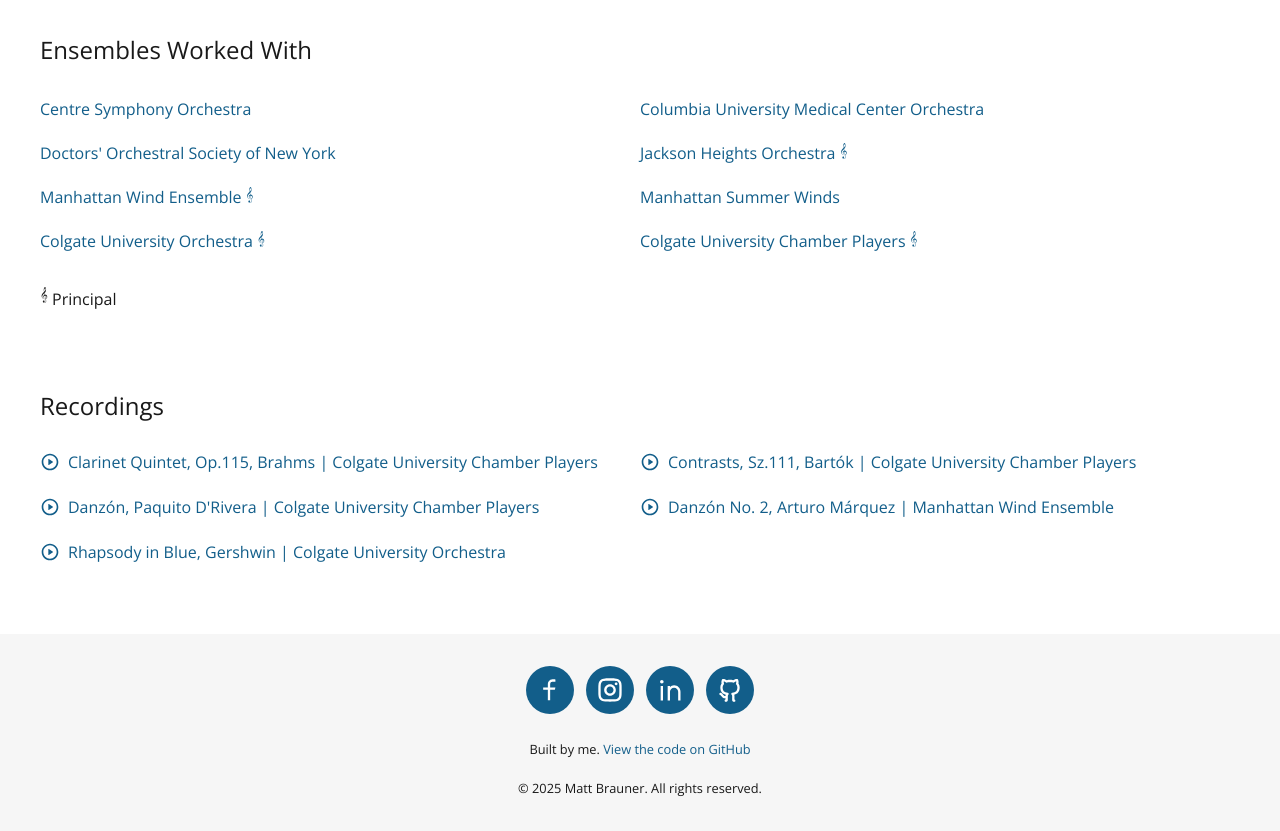
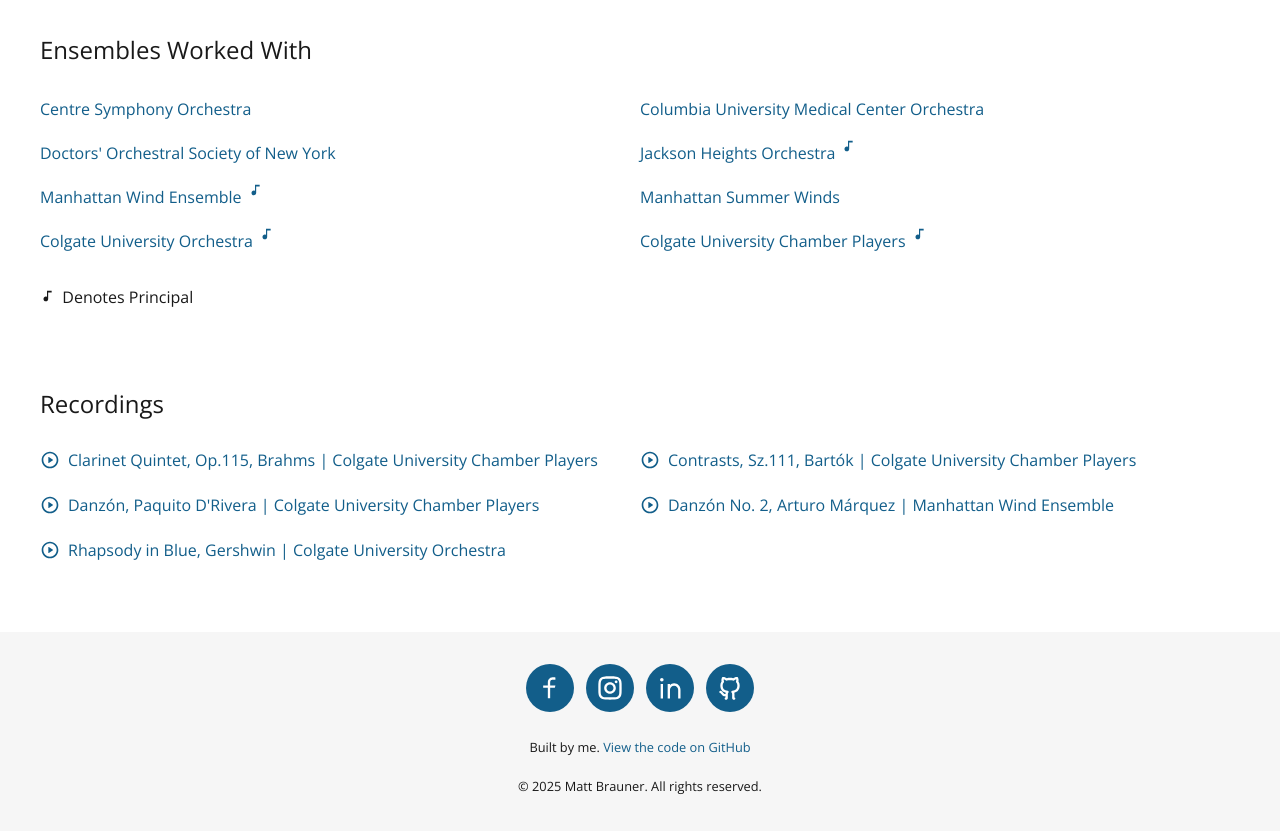
Before and after one commit to mb4828/mb-website, a Next.js app: page /music in a window 1280 px wide. Shown: the part 1100-1931 px from the top of the page. Built offline with nearby package versions, Linux system fonts and the light colour scheme.

Commit message:
Updated principal icon

```diff
--- a/src/app/music/page.tsx
+++ b/src/app/music/page.tsx
@@ -3,7 +3,7 @@
 import styles from './page.module.scss';
 import { useChat } from '@/components/chat-context';
 import { Button, ButtonGroup } from '@mui/joy';
-import { RiInstagramLine, RiMailLine } from '@remixicon/react';
+import { RiInstagramLine, RiMailLine, RiMusicFill } from '@remixicon/react';
 import Parallax from '@/components/parallax';
 import Reveal from '@/components/reveal';
 import AudioPlayer from '@/components/audio-player';
@@ -85,13 +85,15 @@ export default function MusicPage() {
 
             <li>
               <Link href="https://jhorchestra.org/" target="_blank" rel="noopener">
-                Jackson Heights Orchestra <sup>𝄞</sup>
+                Jackson Heights Orchestra
+                <RiMusicFill size={14} />
               </Link>
             </li>
 
             <li>
               <Link href="https://manhattanwindensemble.com/" target="_blank" rel="noopener">
-                Manhattan Wind Ensemble <sup>𝄞</sup>
+                Manhattan Wind Ensemble
+                <RiMusicFill size={14} />
               </Link>
             </li>
 
@@ -107,7 +109,8 @@ export default function MusicPage() {
                 target="_blank"
                 rel="noopener"
               >
-                Colgate University Orchestra <sup>𝄞</sup>
+                Colgate University Orchestra
+                <RiMusicFill size={14} />
               </Link>
             </li>
 
@@ -117,12 +120,14 @@ export default function MusicPage() {
                 target="_blank"
                 rel="noopener"
               >
-                Colgate University Chamber Players <sup>𝄞</sup>
+                Colgate University Chamber Players
+                <RiMusicFill size={14} />
               </Link>
             </li>
           </ul>
           <p className="mt-12">
-            <sup>𝄞</sup> Principal
+            <RiMusicFill size={14} />
+            &nbsp; Denotes Principal
           </p>
         </Reveal>
 
```
